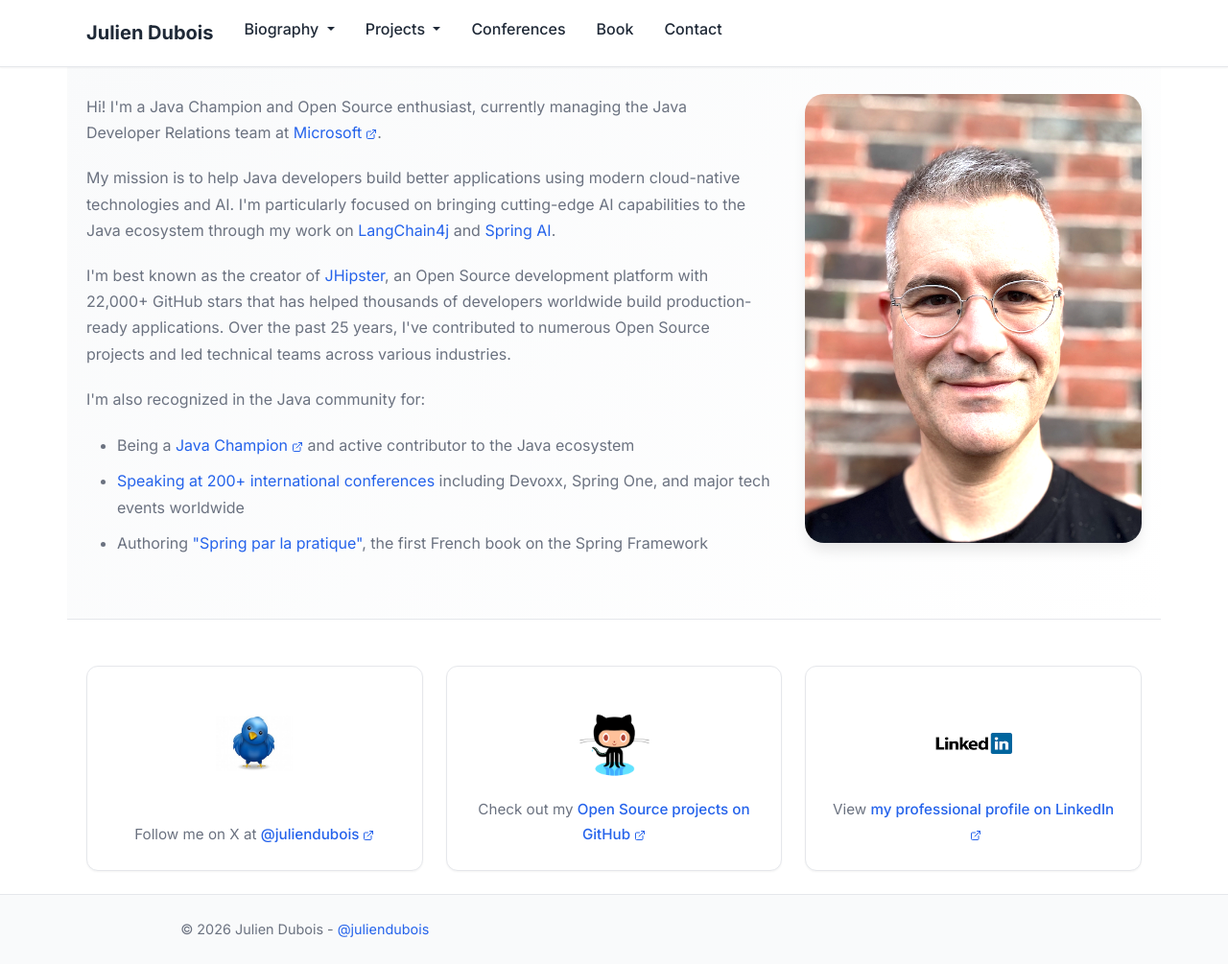
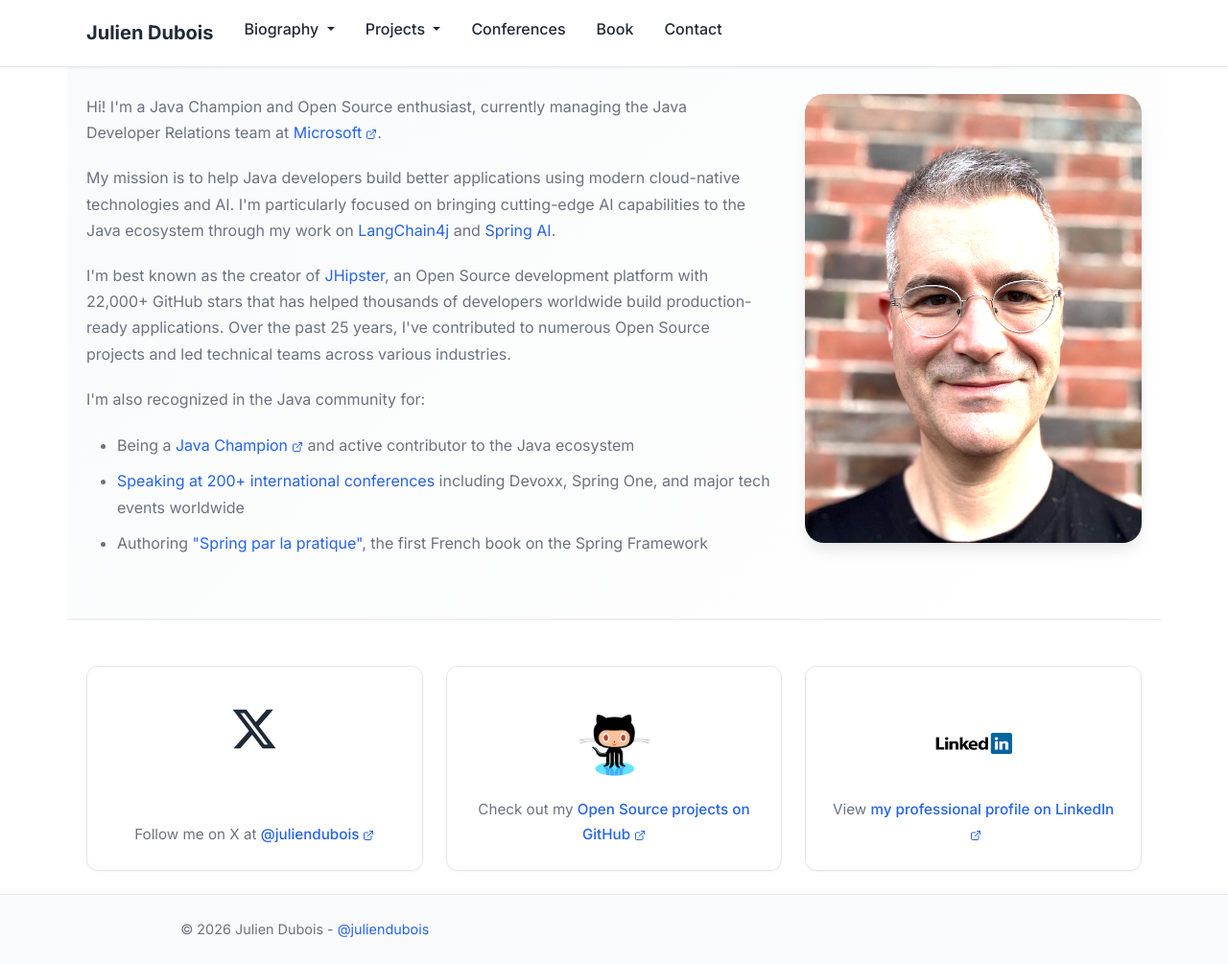
Before and after one commit to jdubois/jdubois.github.com, a Jekyll site: the page built from index.html, in a window 1280 px wide and 1005 px high. Shown: the whole window at 96% size. Built offline with Jekyll 4.4.1, drawn with Linux system fonts in a browser that asks for light colours.

Commit message:
Replace Twitter image with SVG icon for improved accessibility and visual consistency

```diff
--- a/index.html
+++ b/index.html
@@ -36,7 +36,7 @@
     <div class="row">
         <div class="col-md-4">
             <div class="social-card">
-                <img src="img/twitter.jpg" alt="X (Twitter)" />
+                <svg viewBox="0 0 24 24" aria-hidden="true" width="50" height="50" style="margin: 1rem 0;"><path d="M18.244 2.25h3.308l-7.227 8.26 8.502 11.24H16.17l-5.214-6.817L4.99 21.75H1.68l7.73-8.835L1.254 2.25H8.08l4.713 6.231zm-1.161 17.52h1.833L7.084 4.126H5.117z" fill="currentColor"></path></svg>
                 <p>
                     Follow me on X at <a href="https://x.com/juliendubois" target="_blank">@juliendubois</a>
                 </p>
```
